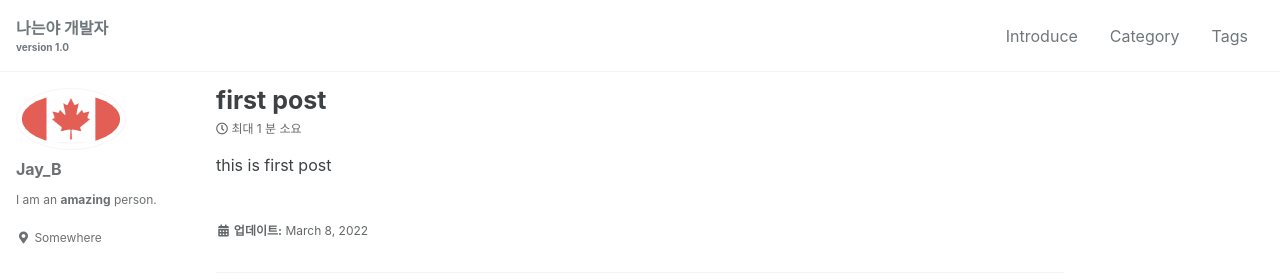
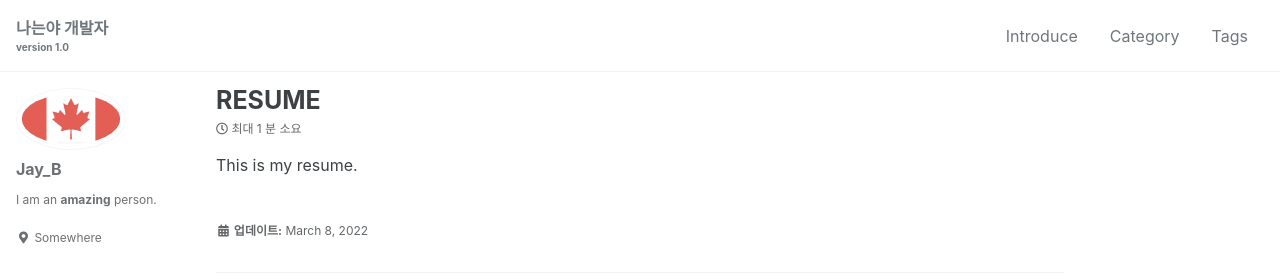
Before and after one commit to LimJunBeom/jayb.github.io, a Jekyll site: the page built from _posts/2022-03-08-first-post.md, in a window 1280 px wide. Shown: the top 279 px of the page. Built offline with Jekyll 4.4.1, drawn with Linux system fonts in a browser that asks for light colours; cached includes are drawn as plain includes.

Commit message:
Update 2022-03-08-first-post.md

```diff
--- a/_posts/2022-03-08-first-post.md
+++ b/_posts/2022-03-08-first-post.md
@@ -1,5 +1,5 @@
 ---
-title:  "first post"
+title:  "RESUME"
 last_modified_at: 2022-03-08T15:30:00-05:00
 categories:
   -
@@ -8,4 +8,4 @@ tags:
 
 ---
 
-this is first post
+This is my resume.
```
